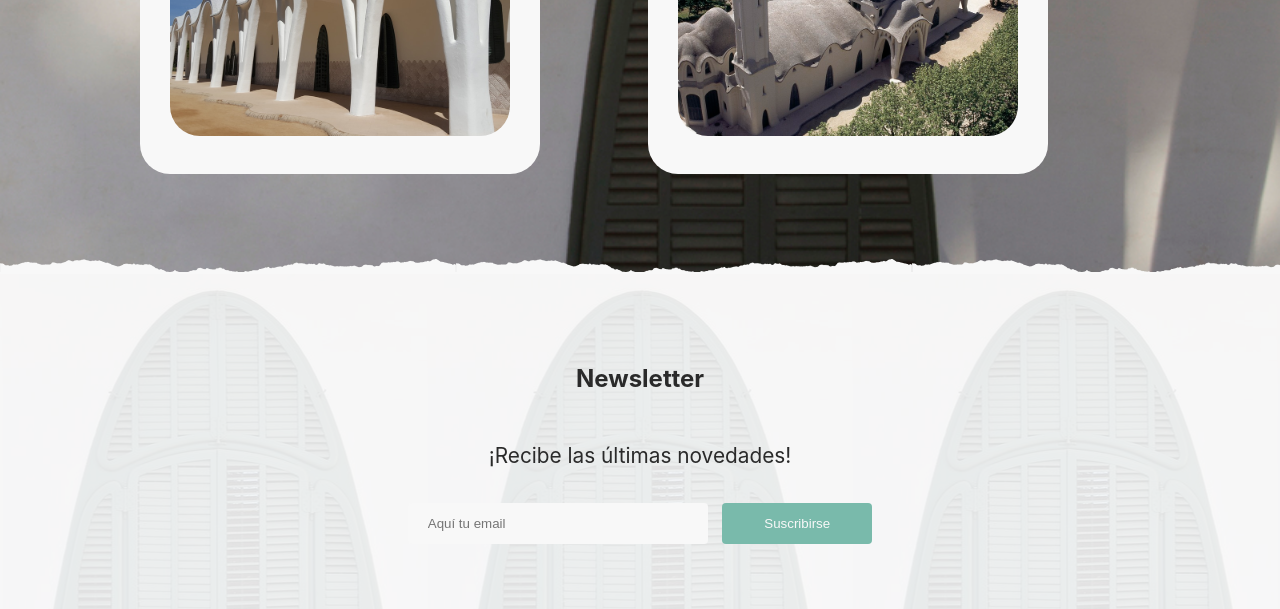
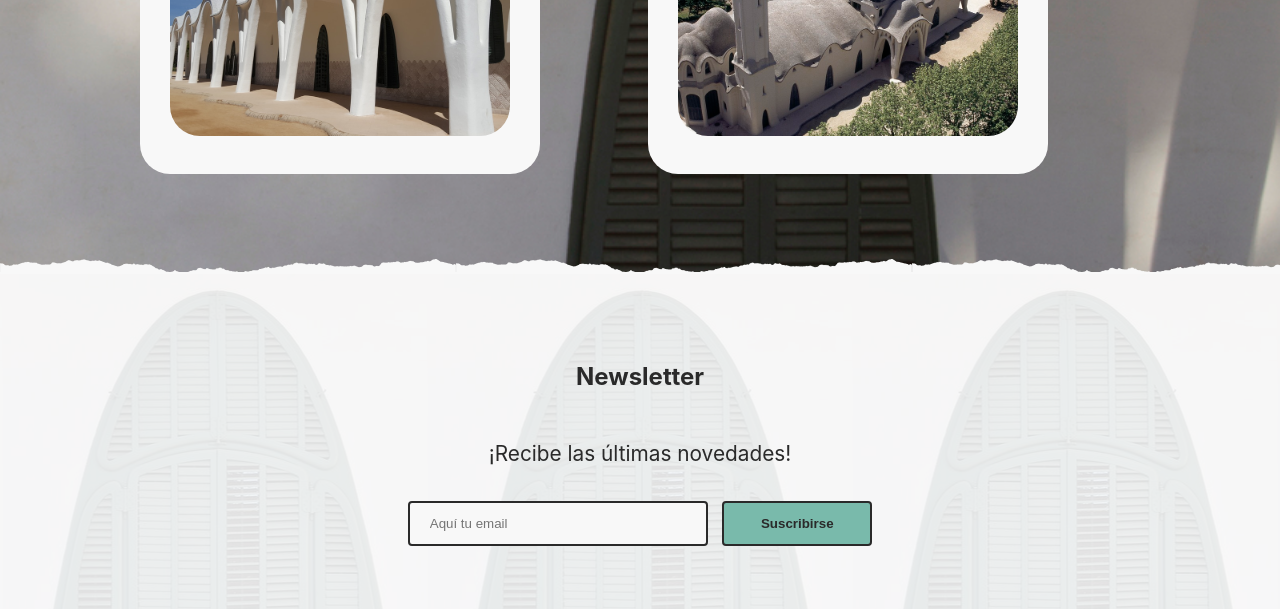
Before and after one commit to Poltier/MasiaFreixa, a website built with Parcel: page src/index.html in a window 1280 px wide. Shown: the part 1681-2290 px from the top of the page. Built offline with nearby package versions, Linux system fonts and the light colour scheme.

Commit message:
Mejora newsletter

```diff
--- a/src/assets/styles/layouts/_home.scss
+++ b/src/assets/styles/layouts/_home.scss
@@ -312,16 +312,17 @@ form input[type="email"] {
   padding: 13px 20px;
   margin-right: 10px;
   background-color: $white-color;
-  border: none;
+  border: 2px solid $main-color;
   border-radius: 4px;
 }
 
 form input[type="submit"] {
   width: 30%;
   padding: 13px 20px;
-  color: $white-color;
+  font-weight: 700;
+  color: $main-color;
   background-color: $second-color;
-  border: none;
+  border: 2px solid $main-color;
   border-radius: 4px;
 }
 
```
